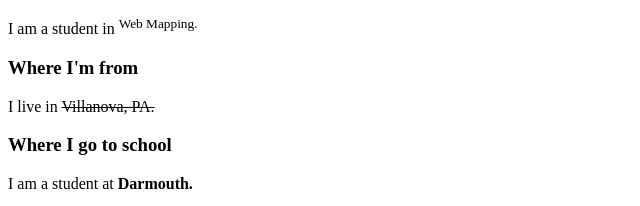
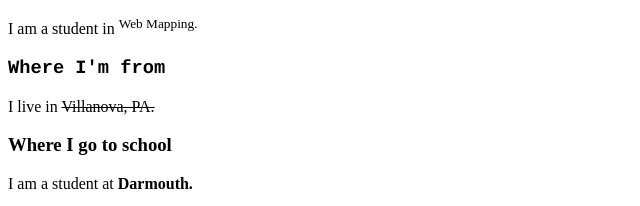
Before and after one commit to christianshah15/lab04.html, a plain HTML site: page index.html in a window 1280 px wide. Shown: the part 410-616 px from the top of the page, 0-640 px from the left. Drawn offline with Linux system fonts and the light colour scheme.

Commit message:
Update index.html

```diff
--- a/index.html
+++ b/index.html
@@ -8,7 +8,7 @@
     <a href="https://dartmouthsports.com/sports/mens-squash/roster/christian-shah/38780"><img src="https://dxbhsrqyrr690.cloudfront.net/sidearm.nextgen.sites/dartmouthsports.com/images/2022/10/18/Christian_Shah24_2022_DA.jpg"></a>
     <h3>What I do</h3>
     <p>I am a student in <sup>Web Mapping.</sup></p>
-    <h3>Where I'm from</h3>
+    <h3 style="font-family: courier">Where I'm from</h3>
     <p>I live in <del>Villanova, PA.</del></p>
     <h3>Where I go to school</h3>
     <p>I am a student at <strong>Darmouth.</strong></p>
```
